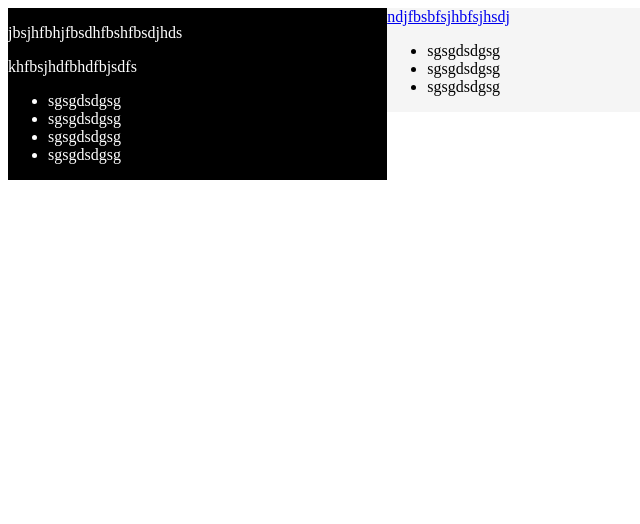
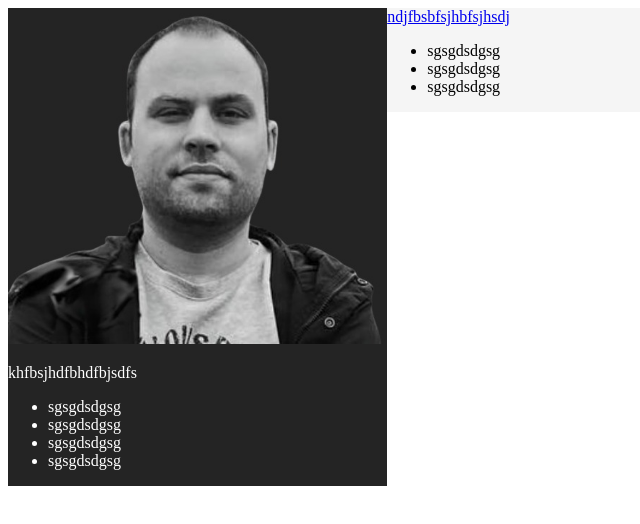
Before and after one commit to denisJS-91/rsschool-cv, a plain HTML site: page index.html in a window 1280 px wide. Shown: the whole page, without its empty margins (0-640 px from the left). Drawn offline with Linux system fonts and the light colour scheme.

Commit message:
fix: edits avatar

```diff
--- a/index.html
+++ b/index.html
@@ -9,7 +9,7 @@
 </head>
 <body>
     <div class="header">
-        <p>jbsjhfbhjfbsdhfbshfbsdjhds</p>
+        <p class="avatar"><img src="/asets/avatar.jpg"></p>
         <p>khfbsjhdfbhdfbjsdfs</p>
         <ul>
             <li>sgsgdsdgsg</li>
--- a/style.css
+++ b/style.css
@@ -5,7 +5,7 @@ html {
     min-height: 100%;
   }
 .header{
-    background-color: black; /* Цвет фона слоя */
+    background-color: #242424; /* Цвет фона слоя */
     float: left; /* Обтекание по правому краю */
     width: 30%; /* Ширина слоя */
     height: 100%;
@@ -18,6 +18,9 @@ html {
     width: 70%; /* Ширина слоя */
     height: 100%;
 }
-.footer{
-
+.avatar{
+margin: 0%;
 }
+.avatar img{
+  width: 100%;
+}
```
Also changed, not shown: asets/avatar.jpg (added), 2 other files.
